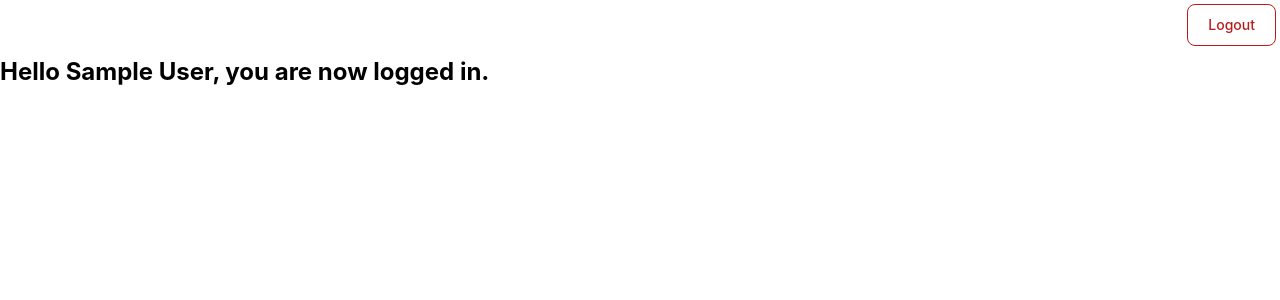
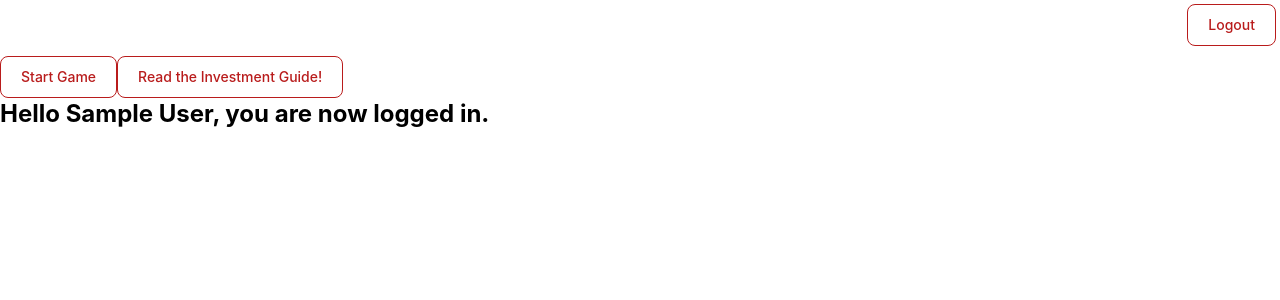
Before and after one commit to Sceptres/Hackathon, a React (Create React App) app in the folder frontend/: page /home in a window 1280 px wide. Shown: the top 300 px of the page. Built offline with nearby package versions, Linux system fonts and the light colour scheme; no server answers; sample sign-in values are in the browser's storage.

Commit message:
Basic routing

```diff
--- /dev/null
+++ b/frontend/src/components/game/endGame.jsx
@@ -0,0 +1,22 @@
+import React from 'react'
+import { useAuth } from '../../contexts/authContext'
+import { doSignOut } from '../../firebase/auth'
+import { Link, useNavigate, Navigate } from 'react-router-dom'
+
+
+const EndGame = () => {
+    const navigate = useNavigate()
+    return (
+        <div>Game Over!
+
+            Stats
+
+            <button onClick={() => {navigate('/home')}}
+                className="text-red-700 hover:text-white border border-red-700 hover:bg-red-800 focus:ring-4 focus:outline-none focus:ring-red-300 font-medium rounded-lg text-sm px-5 py-2.5 text-center dark:border-red-500 dark:text-red-500 dark:hover:text-white dark:hover:bg-red-600 dark:focus:ring-red-900 inline-block">
+                Home
+            </button>
+        </div>
+    )
+}
+
+export default EndGame
--- /dev/null
+++ b/frontend/src/components/game/game.jsx
@@ -0,0 +1,21 @@
+import React from 'react'
+import { useAuth } from '../../contexts/authContext'
+import { doSignOut } from '../../firebase/auth'
+import { Link, useNavigate, Navigate } from 'react-router-dom'
+
+
+const Game = () => {
+    const navigate = useNavigate()
+    return (
+        <div>
+            Game Text
+            <div>
+                <button onClick={() => {navigate('/endgame')}}>
+                End Game
+            </button>
+            </div>
+        </div>
+    )
+}
+
+export default Game
--- /dev/null
+++ b/frontend/src/components/guide/guide.jsx
@@ -0,0 +1,19 @@
+import React from 'react'
+import { useAuth } from '../../contexts/authContext'
+import { doSignOut } from '../../firebase/auth'
+import { Link, useNavigate, Navigate } from 'react-router-dom'
+
+
+const Guide = () => {
+    const navigate = useNavigate()
+    return (
+        <div>
+            Guide text here
+            <div>
+                <button onClick={() => {navigate('/home')}}>Home</button>
+            </div>
+        </div>
+    )
+}
+
+export default Guide
--- a/frontend/src/components/home/index.jsx
+++ b/frontend/src/components/home/index.jsx
@@ -9,6 +9,14 @@ const Home = () => {
     const { currentUser,userLoggedIn } = useAuth()
     return (
         <div className='text-2xl font-bold pt-14'>
+            <button onClick={() => {navigate('/game')}}
+                className="text-red-700 hover:text-white border border-red-700 hover:bg-red-800 focus:ring-4 focus:outline-none focus:ring-red-300 font-medium rounded-lg text-sm px-5 py-2.5 text-center dark:border-red-500 dark:text-red-500 dark:hover:text-white dark:hover:bg-red-600 dark:focus:ring-red-900 inline-block">
+                Start Game
+            </button>
+            <button onClick={() => {navigate('/guide')}}
+                className="text-red-700 hover:text-white border border-red-700 hover:bg-red-800 focus:ring-4 focus:outline-none focus:ring-red-300 font-medium rounded-lg text-sm px-5 py-2.5 text-center dark:border-red-500 dark:text-red-500 dark:hover:text-white dark:hover:bg-red-600 dark:focus:ring-red-900 inline-block">
+                Read the Investment Guide!
+            </button>
                             <button
                     onClick={() => {
                         doSignOut().then(() => {
```
Also changed, not shown: frontend/src/App.js (+15 -0 lines).
